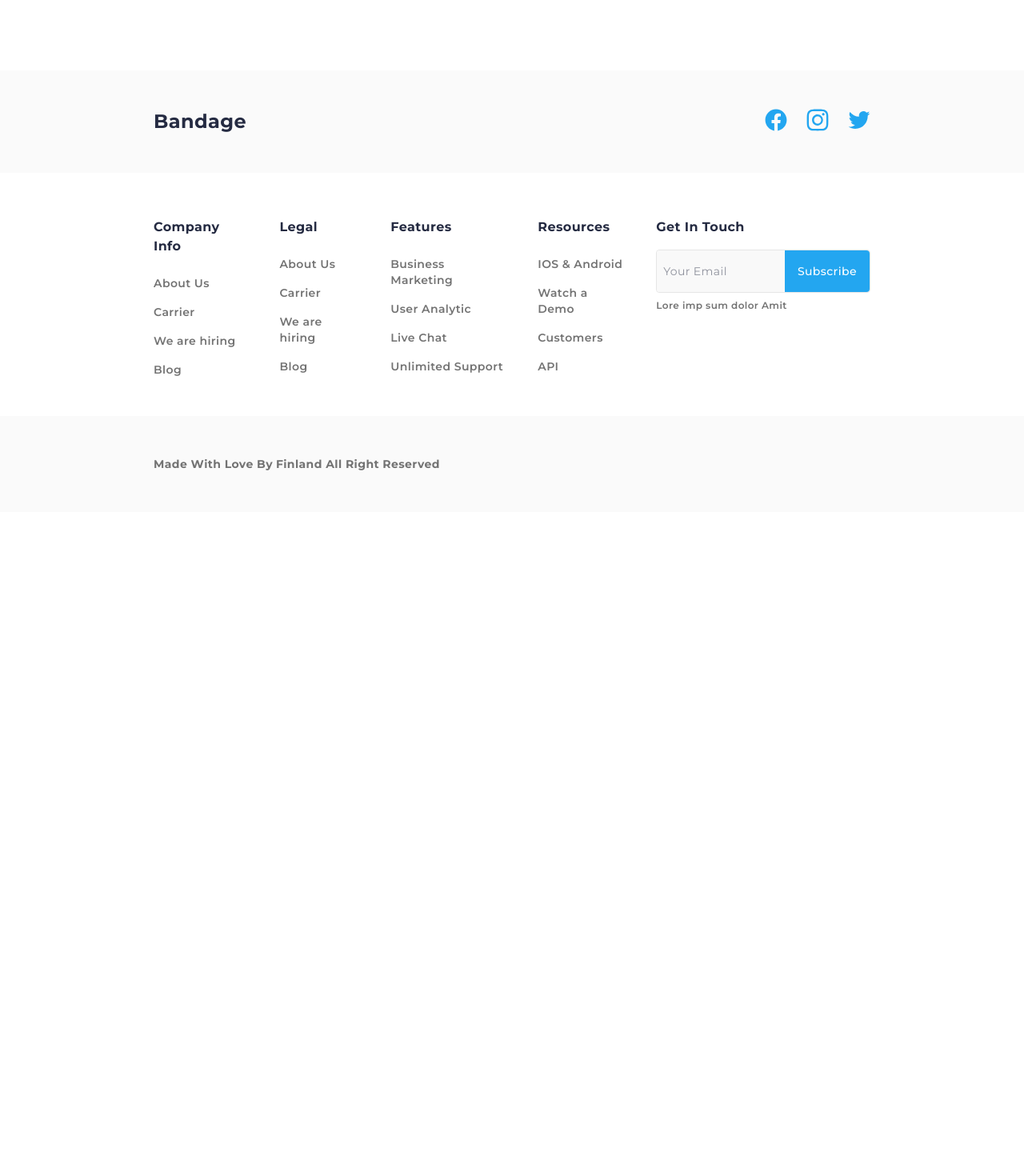
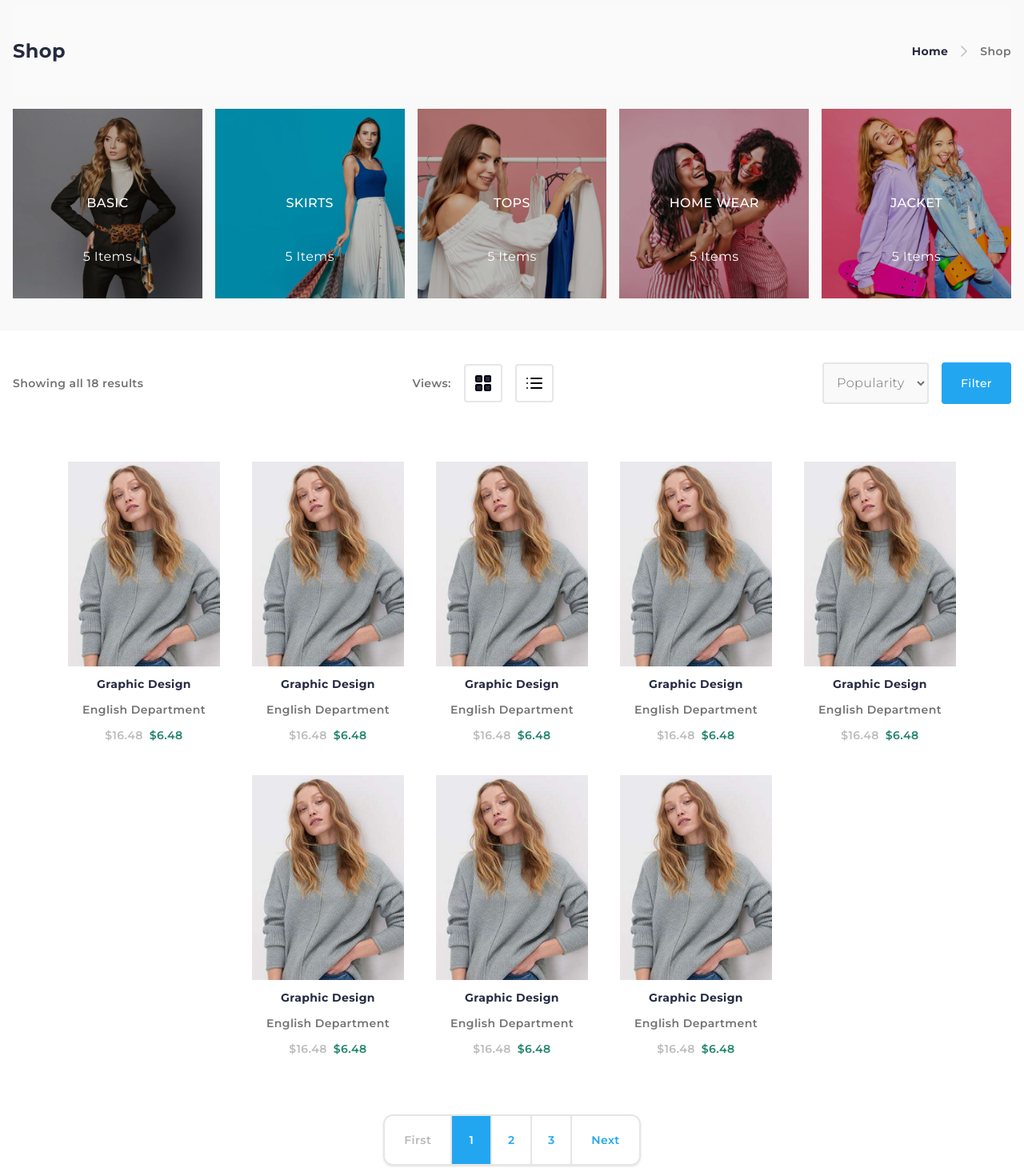
Before and after one commit to brrkrmn/e-commerce, a React app: page /shop in a window 1280 px wide. Shown: the part 160-1630 px from the top of the page at 80% size. Before the commit the page ends 800 px from the top, so only its background shows below. Built offline with nearby package versions, Linux system fonts and the light colour scheme; the HTML template or start-up script is replaced by a standard one.

Commit message:
add products

```diff
--- a/src/pages/ShopPage/ShopPage.tsx
+++ b/src/pages/ShopPage/ShopPage.tsx
@@ -1,7 +1,21 @@
+import Clients from "../../components/Clients/Clients";
+import Categories from "./components/Categories/Categories";
+import Header from "./components/Header/Header";
+import Products from "./components/Products/Products";
+
 const ShopPage = () => {
   return (
-    <div>shop</div>
-  )
-}
+    <div className="w-full max-w-[1400px] flex flex-col items-center justify-start mx-auto min-h-screen font-montserrat tracking-wide">
+      <div className="w-full px-4 bg-light-gray-2 py-10 flex flex-col items-center justify-center gap-4">
+        <Header />
+        <Categories />
+      </div>
+      <div className="w-full flex flex-col items-center justify-start px-4">
+        <Products />
+      </div>
+      <Clients />
+    </div>
+  );
+};
 
 export default ShopPage;
--- /dev/null
+++ b/src/pages/ShopPage/components/Products/Products.tsx
@@ -0,0 +1,82 @@
+import { LayoutGrid, List } from "lucide-react";
+import { useMemo, useState } from "react";
+import ProductCard from "../../../../components/ProductCard/ProductCard";
+import { products } from "../../constants";
+
+const Products = () => {
+  const [currentPage, setCurrentPage] = useState(1);
+  const pageCount = Math.ceil(products.length / 8);
+
+  const paginatedProducts = useMemo(() => {
+    const start = (currentPage - 1) * 8;
+    return products.slice(start, start + 8);
+  }, [currentPage]);
+
+  return (
+    <div className="w-full flex flex-col items-center justify-start py-10 gap-8">
+      <div className="w-full flex flex-col items-center justify-start md:flex-row md:justify-between gap-8">
+        <h6 className="text-sm text-gray font-semibold">
+          Showing all {products.length} results
+        </h6>
+        <div className="flex items-center justify-center gap-4">
+          <h6 className="text-sm text-gray font-semibold">Views:</h6>
+          <button className="cursor-pointer flex items-center justify-center h-12 w-12 border-2 border-light-gray-3 rounded-sm">
+            <LayoutGrid className="h-6 w-6 fill-dark-blue" />
+          </button>
+          <button className="cursor-pointer flex items-center justify-center h-12 w-12 border-2 border-light-gray-3 rounded-sm">
+            <List className="h-6 w-6" />
+          </button>
+        </div>
+        <form className="flex items-center justify-center gap-4">
+          <select
+            name="filter"
+            id="filter"
+            className="border-2 h-12 px-3  font-light rounded-sm box-content border-light-gray-3 bg-light-gray-2 text-gray"
+          >
+            <option value="popularity">Popularity</option>
+            <option value="price">Price</option>
+            <option value="recent">Recent</option>
+          </select>
+          <button
+            type="submit"
+            className="bg-blue cursor-pointer text-white text-sm font-medium px-6 py-4 rounded-sm"
+          >
+            Filter
+          </button>
+        </form>
+      </div>
+      <div className="py-10 w-full flex flex-col md:flex-row flex-wrap items-center justify-center gap-10">
+        {paginatedProducts.map((product, index) => (
+          <ProductCard key={index} product={product} />
+        ))}
+      </div>
+      <div className="flex items-center justify-center gap-0 border-2 border-light-gray-3 rounded-xl h-16 *:h-full *:p-6 font-semibold shadow-sm *:transition *:hover:bg-light-gray-2">
+        <button
+          className="flex items-center justify-center bg-white text-blue cursor-pointer disabled:cursor-auto disabled:text-gray text-sm rounded-l-xl disabled:opacity-50"
+          onClick={() => setCurrentPage(1)}
+          disabled={currentPage === 1}
+        >
+          First
+        </button>
+        {[...Array(pageCount)].map((_, i) => (
+          <button
+            key={i}
+            className={`flex items-center justify-center w-10 text-sm border-l-2 border-light-gray-3 cursor-pointer ${currentPage === i + 1 ? "bg-blue text-white hover:!bg-blue" : "bg-white text-blue"}`}
+            onClick={() => setCurrentPage(i + 1)}
+          >
+            {i + 1}
+          </button>
+        ))}
+        <button
+          className="flex items-center justify-center bg-white text-sm rounded-r-xl border-light-gray-3 cursor-pointer disabled:cursor-auto border-l-2 text-blue disabled:text-gray disabled:opacity-50"
+          onClick={() => setCurrentPage(currentPage + 1)}
+          disabled={currentPage === pageCount}
+        >
+          Next
+        </button>
+      </div>
+    </div>
+  );
+};
+
+export default Products;
--- /dev/null
+++ b/src/pages/ShopPage/components/Products/index.ts
@@ -0,0 +1 @@
+export * from "./Products";
```
Also changed, not shown: src/assets/images/shopPage/product.png (added).
